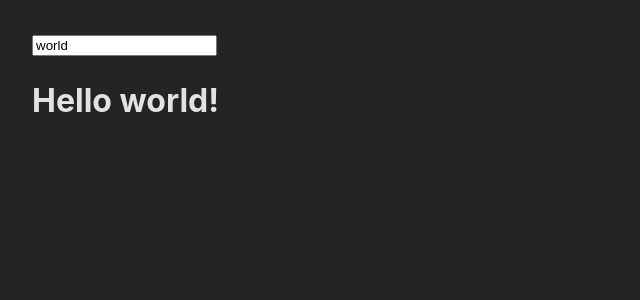
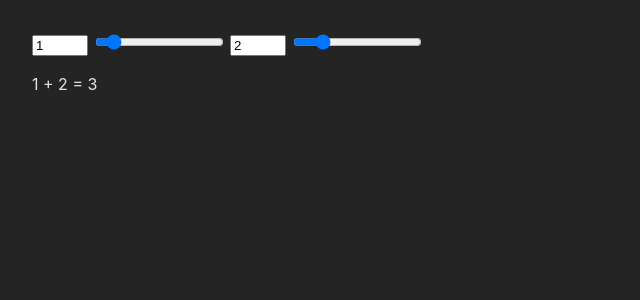
Before and after one commit to artemnistuley/svelte-tutorial, a Svelte app: page / in a window 1280 px wide. Shown: the top 300 px of the page, without its empty margins (0-640 px from the left). Built offline with nearby package versions, Linux system fonts and the light colour scheme.

Commit message:
numeric input binding

```diff
--- a/src/App.svelte
+++ b/src/App.svelte
@@ -21,6 +21,7 @@
   import EventForwarding from "./lib/basic/events/EventForwarding.svelte";
   import DomEventForwaring from "./lib/basic/events/DomEventForwaring.svelte";
   import TextInput from "./lib/basic/bindings/TextInput.svelte";
+  import NumericInput from "./lib/basic/bindings/NumericInput.svelte";
 </script>
 
 <main>
@@ -66,7 +67,9 @@
 
   <!-- <DomEventForwaring /> -->
 
-  <TextInput />
+  <!-- <TextInput /> -->
+
+  <NumericInput />
 </main>
 
 <style></style>
--- /dev/null
+++ b/src/lib/basic/bindings/NumericInput.svelte
@@ -0,0 +1,16 @@
+<script>
+	let a = 1;
+	let b = 2;
+</script>
+
+<label>
+	<input type="number" bind:value={a} min="0" max="10" />
+	<input type="range" bind:value={a} min="0" max="10" />
+</label>
+
+<label>
+	<input type="number" bind:value={b} min="0" max="10" />
+	<input type="range" bind:value={b} min="0" max="10" />
+</label>
+
+<p>{a} + {b} = {a + b}</p>
```
